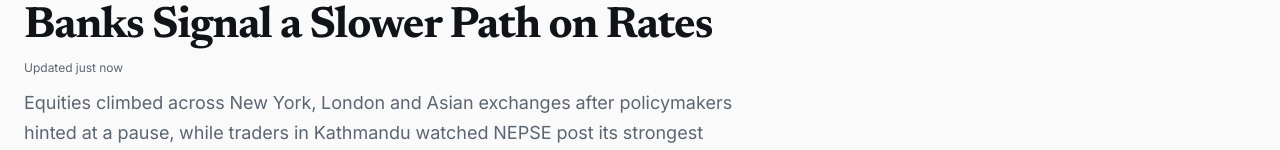
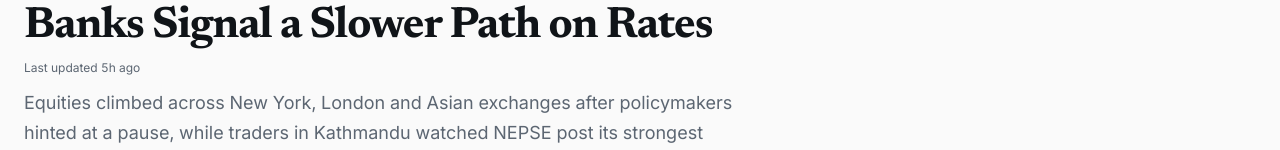
Before and after one commit to 08learner/newztrade, a Next.js app: page / in a window 1280 px wide. Shown: the part 647-797 px from the top of the page. Built offline with nearby package versions, Linux system fonts and the light colour scheme; no server answers; the database is empty.

Commit message:
Update timestamp text on homepage hero
- Changed display text from Updated just now to Last updated followed by the time

```diff
--- a/components/newztrade/Hero.tsx
+++ b/components/newztrade/Hero.tsx
@@ -34,7 +34,7 @@ export async function Hero() {
               {featuredArticle.title}
             </h1>
             <p className="mt-2 text-xs text-muted-foreground">
-              Updated just now
+              Last updated {timeAgo(featuredArticle.publishedAt)}
             </p>
             <p className="mt-3 text-base sm:text-lg text-muted-foreground leading-relaxed">
               {featuredArticle.excerpt}
```
Also changed, not shown: 1 other file (tests, documents, lock files or other folders).
